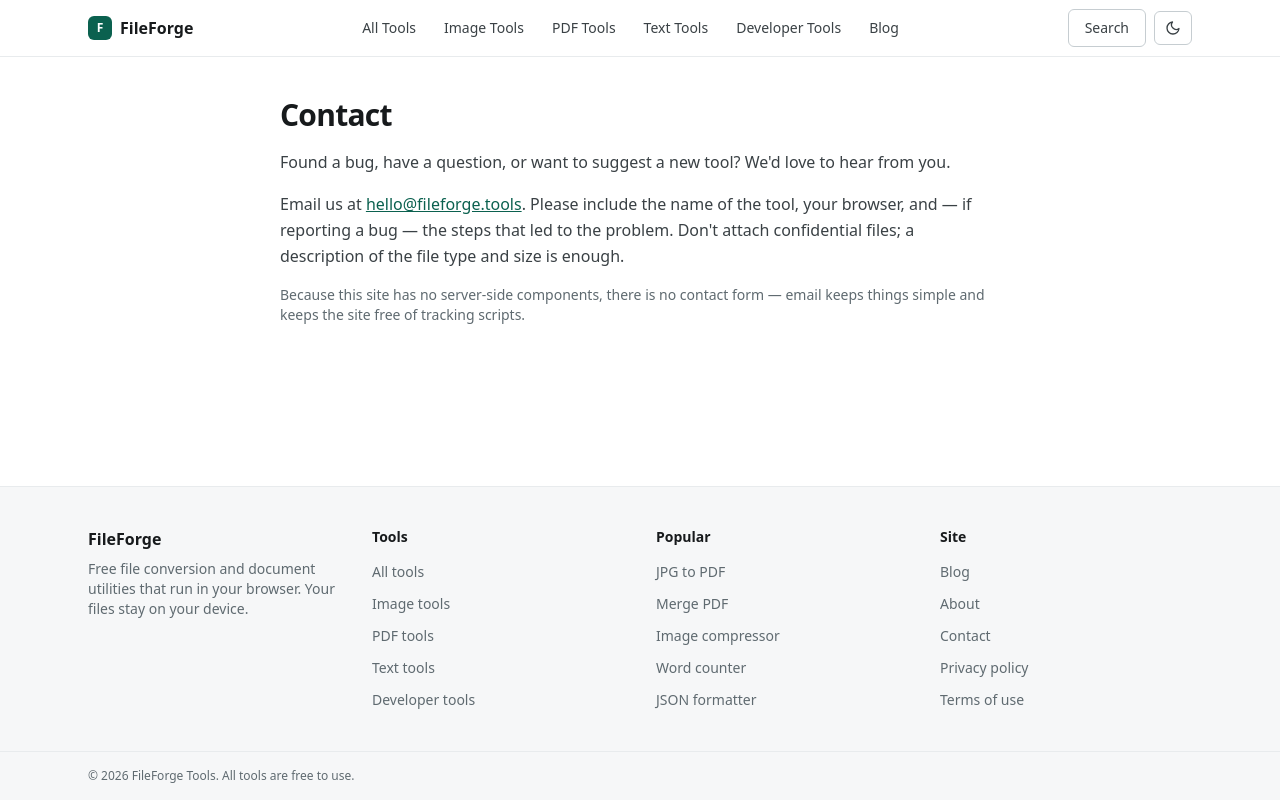
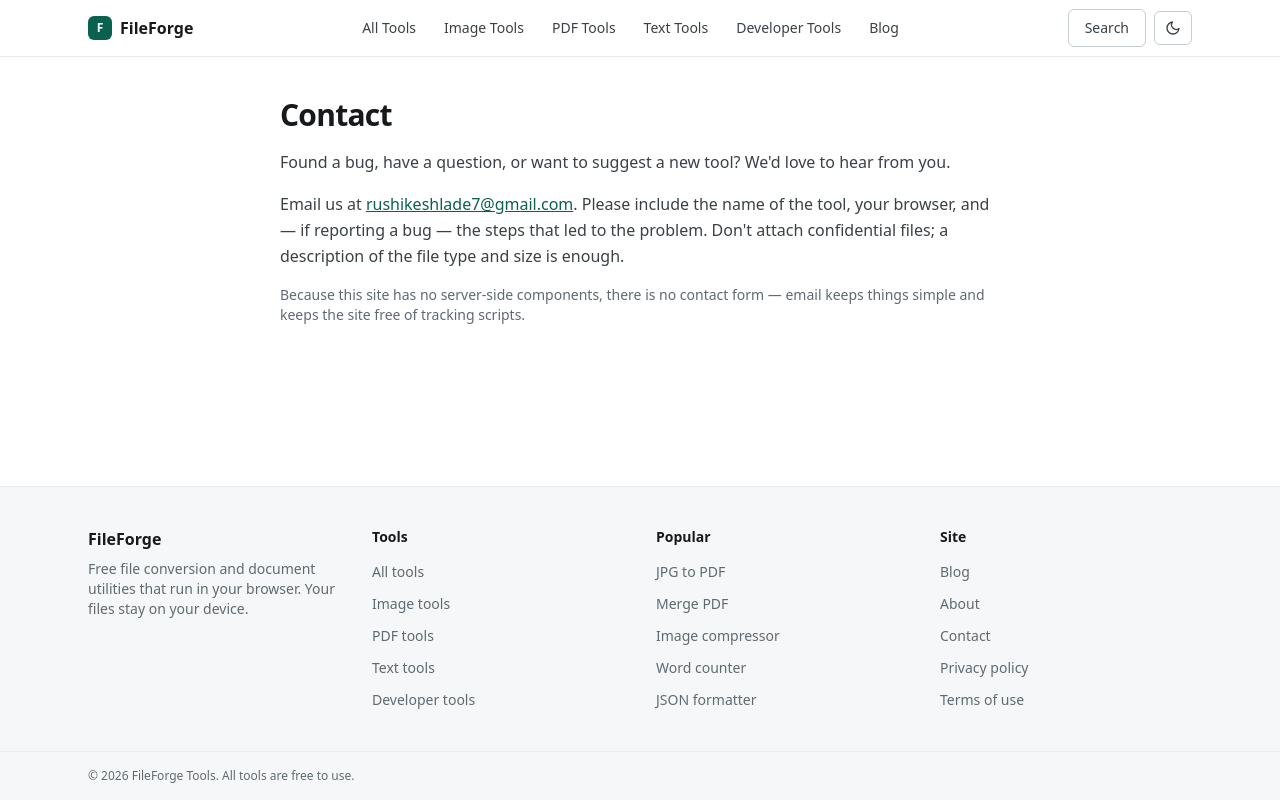
Before and after one commit to Rusikes-Dev/fileforge-tools, a Next.js app: page /contact in a window 1280 px wide. Built offline with nearby package versions, Linux system fonts and the light colour scheme; no server answers.

Commit message:
Update page.tsx

```diff
--- a/app/contact/page.tsx
+++ b/app/contact/page.tsx
@@ -18,8 +18,8 @@ export default function ContactPage() {
         </p>
         <p>
           Email us at{" "}
-          <a href={`mailto:${site.contactEmail}`} className="font-medium text-accent-700 underline">
-            {site.contactEmail}
+          <a href="mailto:rushikeshlade7@gmail.com" className="font-medium text-accent-700 underline">
+            rushikeshlade7@gmail.com
           </a>
           . Please include the name of the tool, your browser, and — if reporting a bug — the steps
           that led to the problem. Don&apos;t attach confidential files; a description of the file type
```
